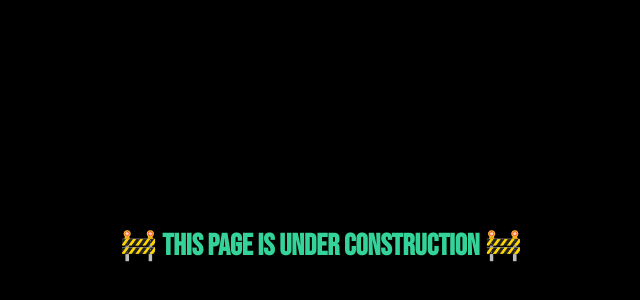
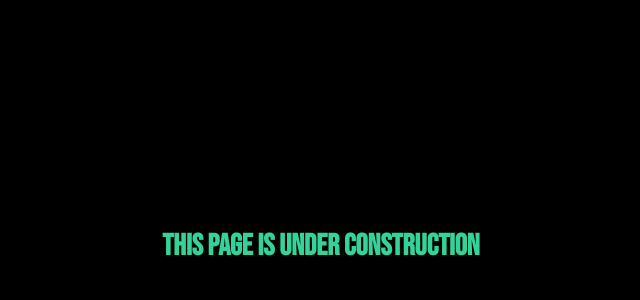
Before and after one commit to shruti-246/fun_portfolio, a React (Vite) app: page /fun_portfolio/stalker in a window 1280 px wide. Shown: the part 154-454 px from the top of the page, without its empty margins (319-959 px from the left). Built offline with nearby package versions, Linux system fonts and the light colour scheme.

Commit message:
Add InProgress placeholder for Stalker/Developer/Researcher

```diff
--- a/src/App.jsx
+++ b/src/App.jsx
@@ -27,6 +27,10 @@ function App() {
         <Route path="/recommendations" element={<Recommendations />} />
         <Route path="/projects" element={<Projects />} />
         <Route path="/contact" element={<Contact />} />
+        {/* Profiles still under construction */}
+        <Route path="/stalker" element={<InProgress />} />
+        <Route path="/developer" element={<InProgress />} />
+        <Route path="/researcher" element={<InProgress />} />
         {/* Catch-all for anything not matched */}
         <Route path="*" element={<InProgress />} />
       </Routes>
--- a/src/pages/InProgress.jsx
+++ b/src/pages/InProgress.jsx
@@ -5,7 +5,7 @@ export default function InProgress() {
   return (
     <div className="flex items-center justify-center h-screen bg-black text-white">
       <h1 className="text-3xl font-bold text-emerald-400">
-        🚧 This page is under construction 🚧
+        This page is under construction
       </h1>
     </div>
   );
```
